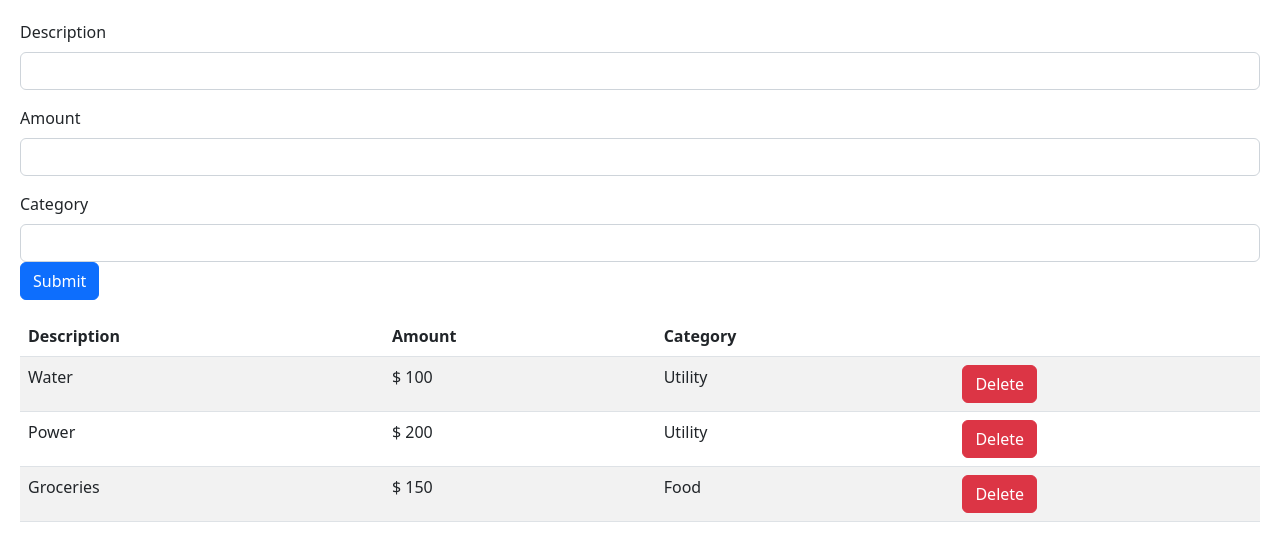
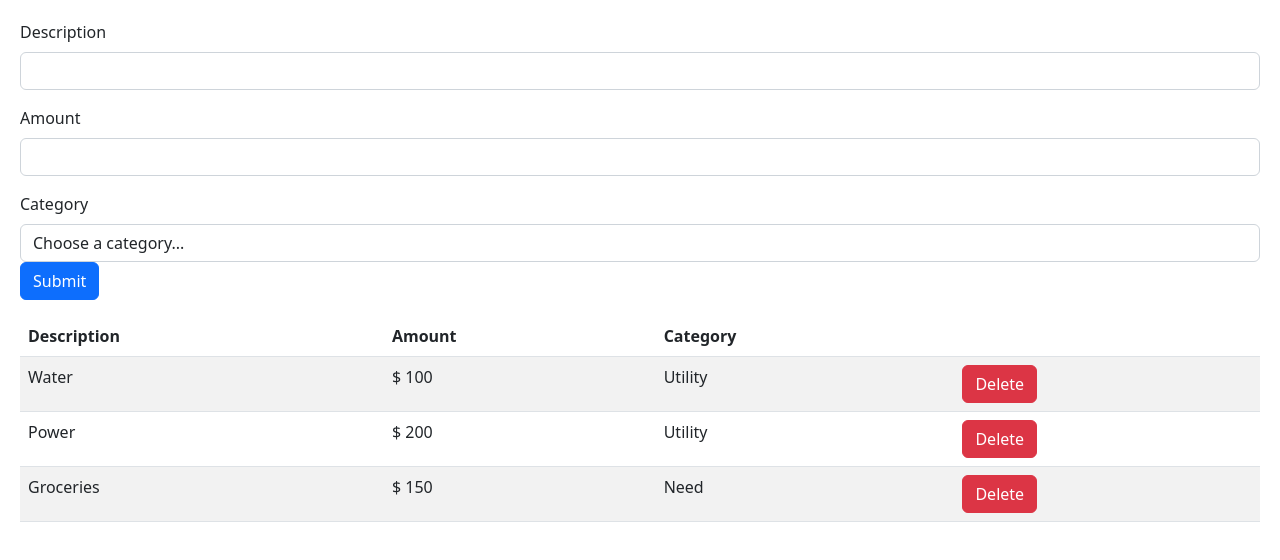
Before and after one commit to bobobubs/react_tutorial, a React (Vite) app: page / in a window 1280 px wide. Shown: the top 560 px of the page. Built offline with nearby package versions, Linux system fonts and the light colour scheme.

Commit message:
Changed category to select

```diff
--- a/src/components/ExpenseForm.tsx
+++ b/src/components/ExpenseForm.tsx
@@ -68,12 +68,21 @@ export const ExpenseForm = () => {
         <label htmlFor="category" className="form-label">
           Category
         </label>
-        <input
+        <select
           {...register("category")}
           id="category"
-          type="text"
           className="form-control"
-        />
+          defaultValue={"default"}
+        >
+          <option value="default" disabled hidden>
+            Choose a category...
+          </option>
+          <option value="Utility">Utility</option>
+          <option value="Need">Need</option>
+          <option value="Want">Want</option>
+          <option value="Entertainment">Etertainment</option>
+          <option value="Rent">Rent</option>
+        </select>
         {
           //this code uses zod to create our error messages based on the schema that was defined above.
           errors.category && (
--- a/src/components/ExpenseList.tsx
+++ b/src/components/ExpenseList.tsx
@@ -29,7 +29,7 @@ const ExpenseList = () => {
           {Expense({
             description: "Groceries",
             amount: 150,
-            category: "Food",
+            category: "Need",
           })}
         </tbody>
       </table>
```
